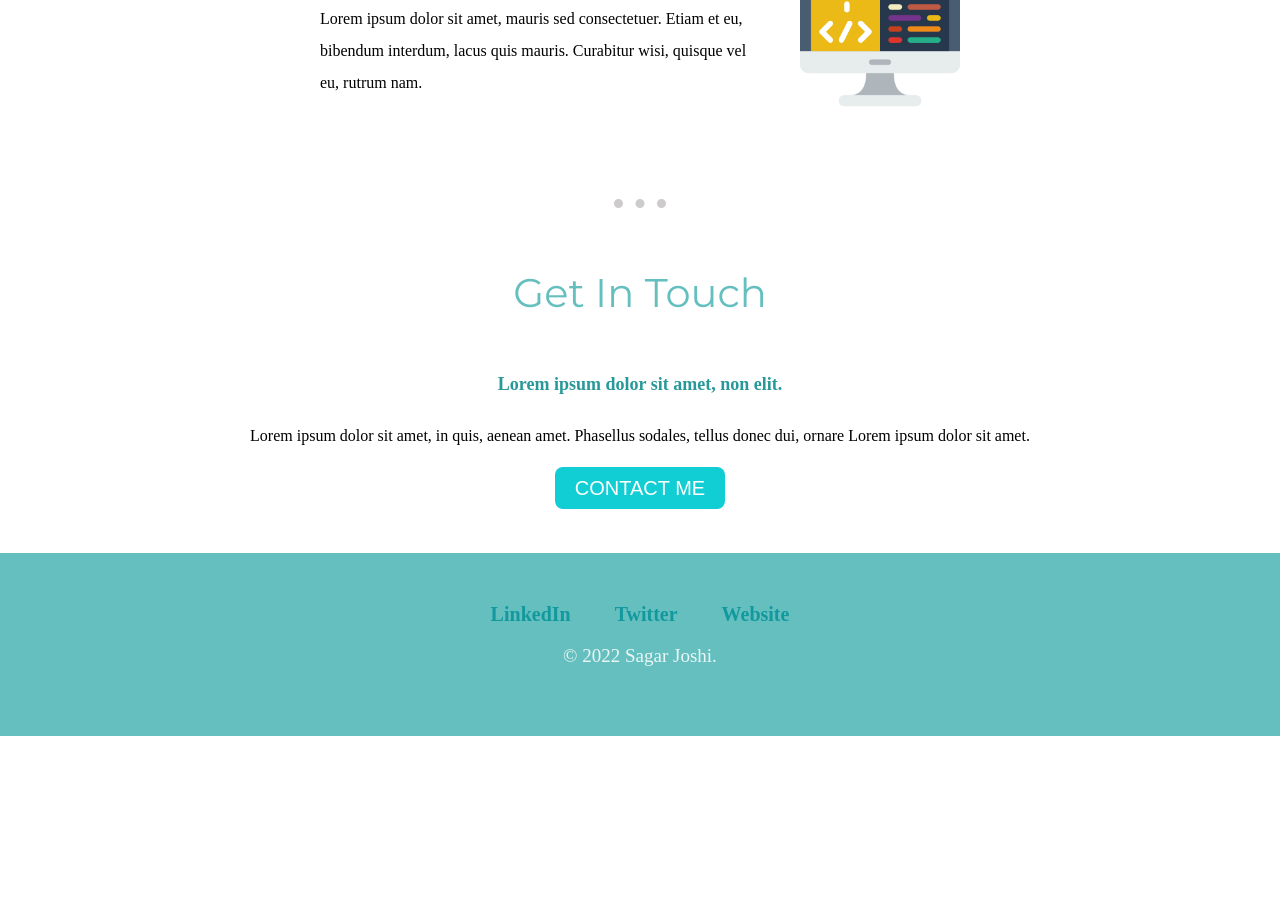
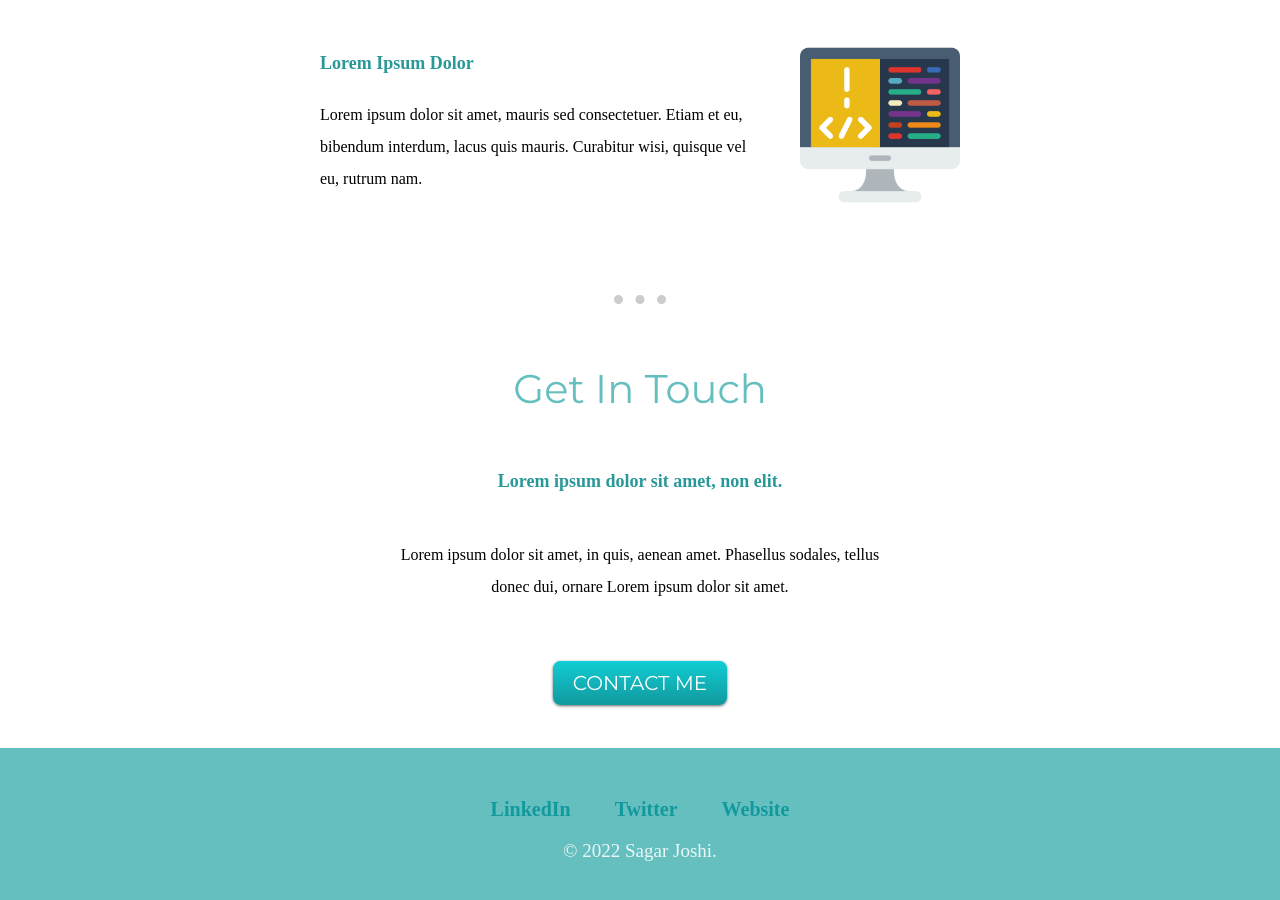
Before and after one commit to SagarJoc/cv, a plain HTML site: page index.html in a window 1280 px wide. Shown: the part 1644-2544 px from the top of the page. Before the commit the page ends 2380 px from the top, so only its background shows below. Drawn offline with Linux system fonts and the light colour scheme.

Commit message:
Update style.css

```diff
--- a/css/style.css
+++ b/css/style.css
@@ -47,16 +47,16 @@ hr{
 
 /* All image file */
 
-.fimg{
+.fcloud{
     position: relative;
     left: 300px;
     top: 45px;
 }
 
-.simg{
+.scloud{
 
     position: absolute;
-
+    left: 250px;
 }
 
 .imgpro{
@@ -90,27 +90,50 @@ class */
     margin: 45px auto 45px auto;
     line-height: 2;
 }
+
+.intro{
+    width: 30%;
+    margin: 40px auto 60px auto;
+    line-height: 2;
+}
+
+.c-msg{
+    width: 40%;
+    margin: 40px auto 60px;
+}
 /*
 button */
 
-.btn{
-    background-color: #11cdd4;
+.btn {
+    background: #11cdd4;
+    background-image: -webkit-linear-gradient(top, #11cdd4, #11999e);
+    background-image: -moz-linear-gradient(top, #11cdd4, #11999e);
+    background-image: -ms-linear-gradient(top, #11cdd4, #11999e);
+    background-image: -o-linear-gradient(top, #11cdd4, #11999e);
+    background-image: linear-gradient(to bottom, #11cdd4, #11999e);
+    -webkit-border-radius: 8;
+    -moz-border-radius: 8;
     border-radius: 8px;
-    border-top-color: #1f628d;
-    color: white ;
-    margin-top:100px;
+    -webkit-box-shadow: 0px 1px 3px #666666;
+    -moz-box-shadow: 0px 1px 3px #666666;
+    box-shadow: 0px 1px 3px #666666;
+    font-family: 'Montserrat', serif;
+    color: #ffffff;
+    font-size: 20px;
     padding: 10px 20px 10px 20px;
     text-decoration: none;
-    font-family: Arial, Helvetica, sans-serif;
-    font-size: 20px;
-    border-bottom-color: #11999e;
 
-}
+  }
 
-.btn:hover{
-   background-color: #0c201d;
-
-}
+  .btn:hover {
+    background: #30e3cb;
+    background-image: -webkit-linear-gradient(top, #30e3cb, #2bc4ad);
+    background-image: -moz-linear-gradient(top, #30e3cb, #2bc4ad);
+    background-image: -ms-linear-gradient(top, #30e3cb, #2bc4ad);
+    background-image: -o-linear-gradient(top, #30e3cb, #2bc4ad);
+    background-image: linear-gradient(to bottom, #30e3cb, #2bc4ad);
+    text-decoration: none;
+  }
 
 /* footer class */
 
```
